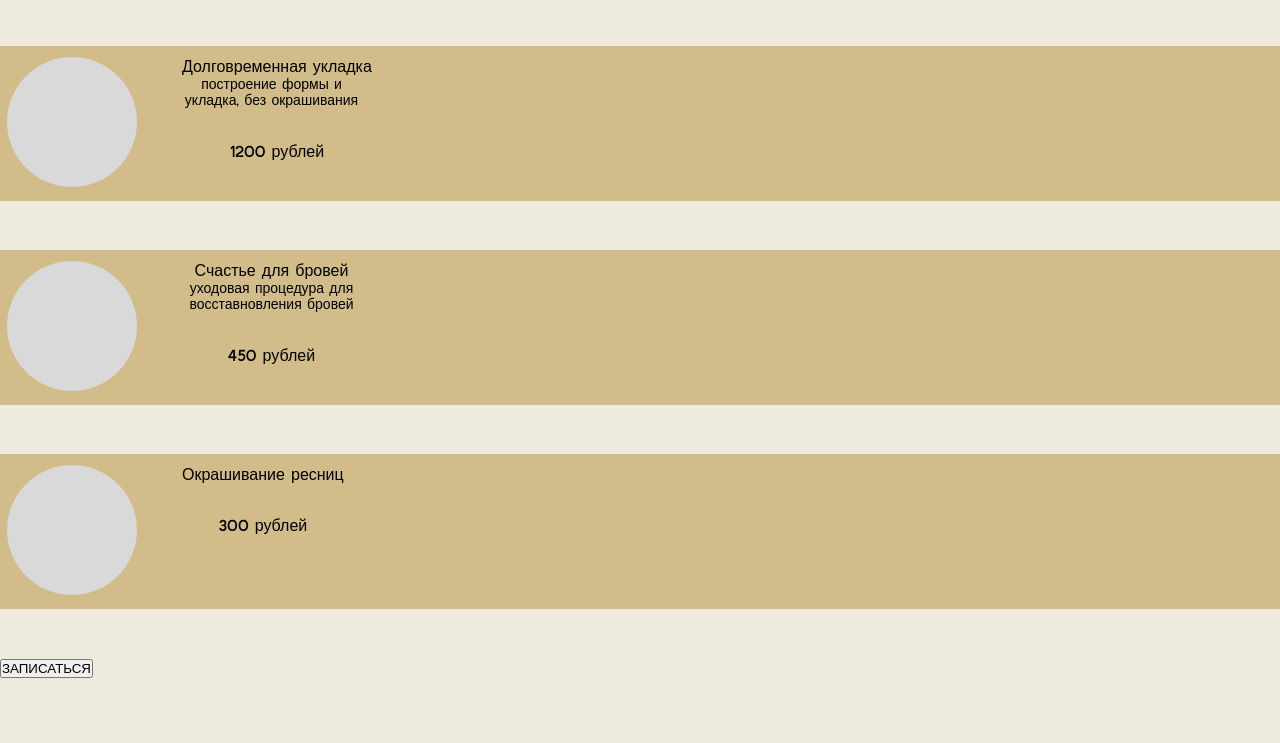
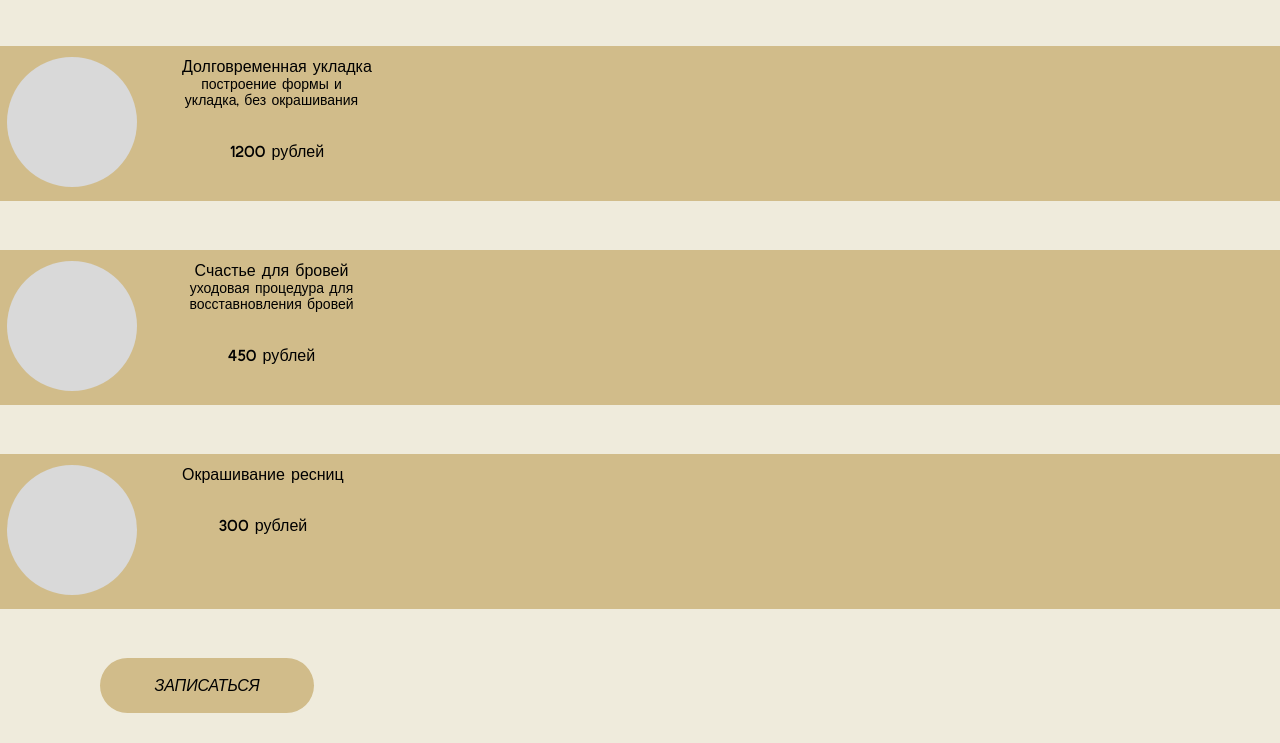
Before and after one commit to OOOGK7777/OOOGK7777.github.io, a plain HTML site: page index.html in a window 1280 px wide. Shown: the part 759-1502 px from the top of the page. Before the commit the page ends 1437 px from the top, so only its background shows below. Drawn offline with Linux system fonts and the light colour scheme.

Commit message:
Update style.css

```diff
--- a/style.css
+++ b/style.css
@@ -160,3 +160,21 @@ body {
 .price__new__box1{
     margin-top: 32px;
 }
+
+/* Описание кнокпки для записи */
+
+.button__plan{
+    background-color: #D1BC8A;
+    font-family: 'Kulim Park', sans-serif;
+    font-style: italic;
+    font-weight: 400;
+    font-size: 16px;
+    border: 0;
+    height: 55px;
+    width: 214px;
+    text-align: center;
+/*    padding-top: 17px;*/
+    border-radius: 36px;
+    margin-left: 100px;
+    margin-bottom: 30px;;
+}
```
